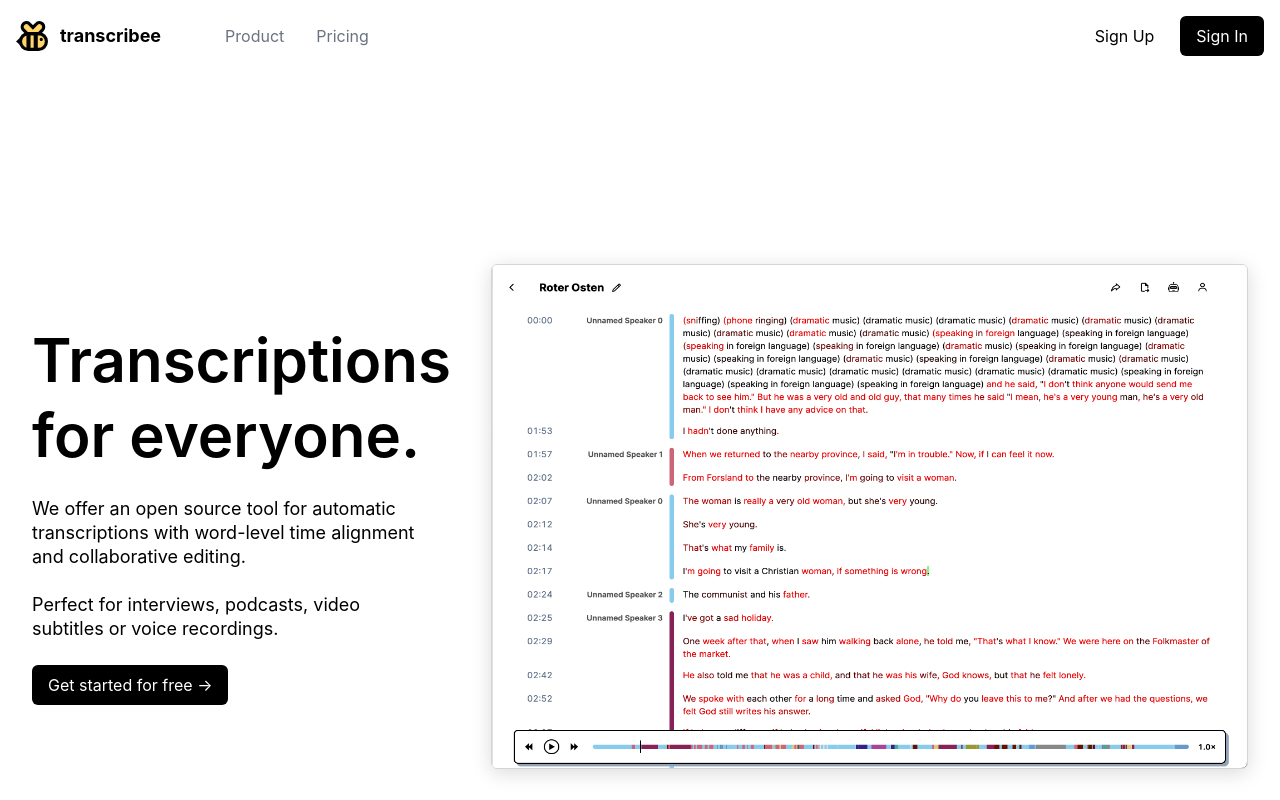
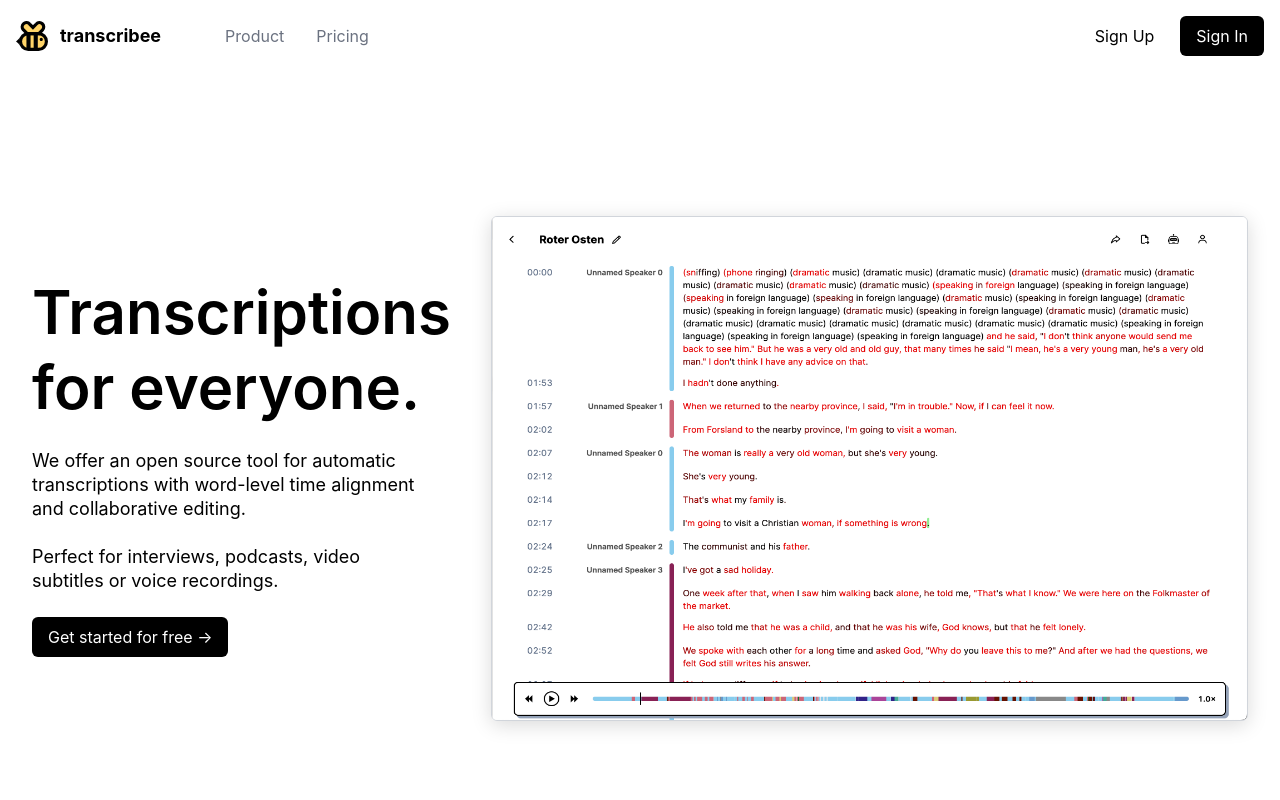
Before and after one commit to bugbakery/transcribee-website, a Next.js app: page / in a window 1280 px wide. Shown: the top 800 px of the page. Built offline with nearby package versions, Linux system fonts and the light colour scheme.

Commit message:
less top margin on landing

```diff
--- a/src/app/page.tsx
+++ b/src/app/page.tsx
@@ -79,7 +79,7 @@
 
 function Hero() {
   return (
-    <div className="flex flex-col lg:flex-row gap-10 items-center my-6 lg:my-48 md:my-12 lg:mx-4">
+    <div className="flex flex-col lg:flex-row gap-10 items-center my-6 lg:my-36 md:my-12 lg:mx-4">
       <div className="text-center lg:text-left items-center lg:items-start flex flex-col mb-1">
         <h1 className="text-[calc(min(50px,10vw_+_3px))] lg:text-[calc(min(60px,3.8vw_+_12px))] font-semibold mb-6 leading-tight">
           Transcriptions
```
